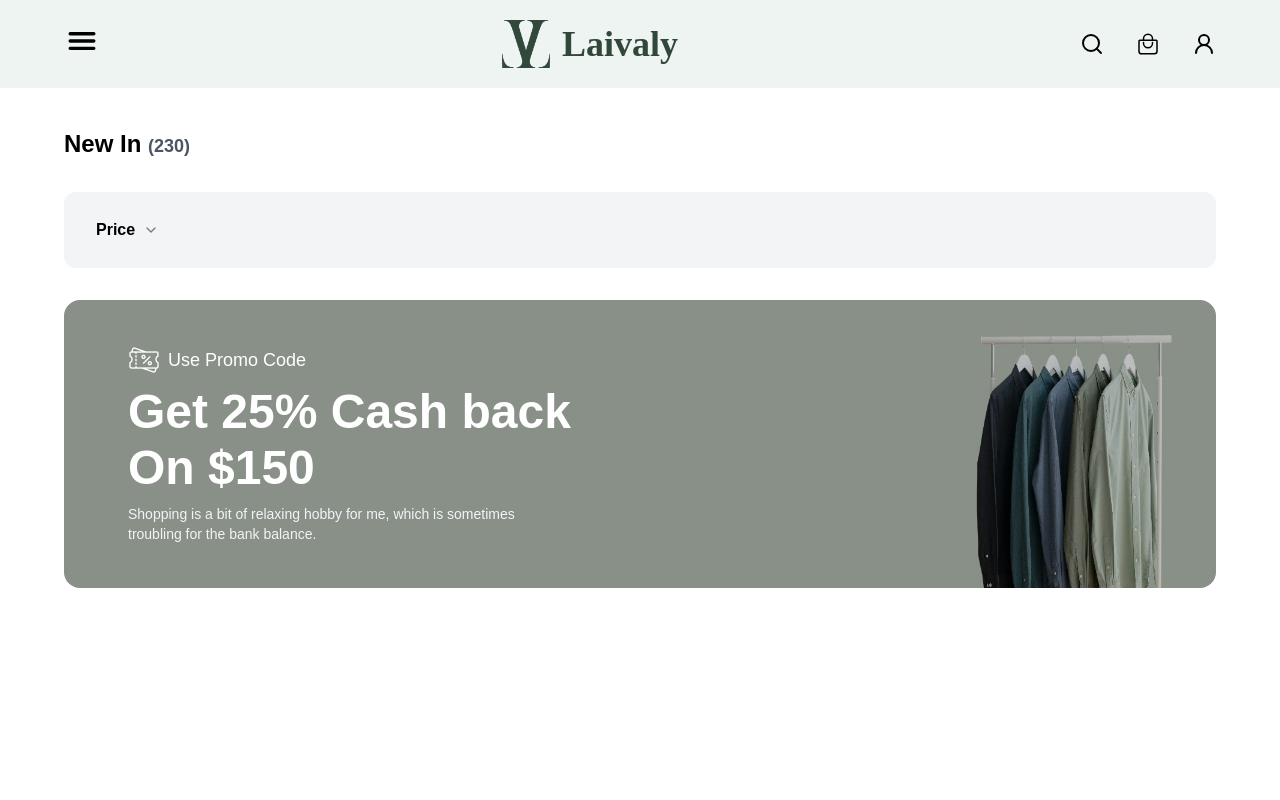
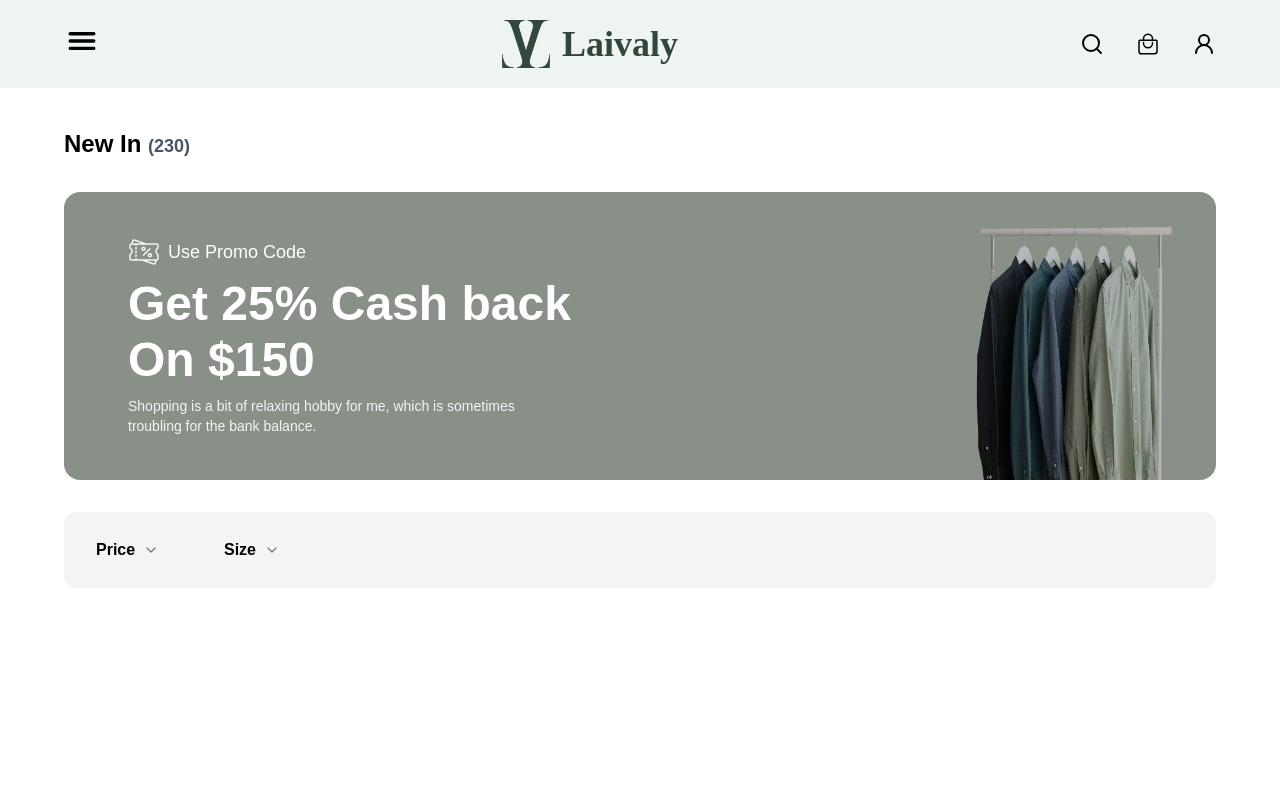
Before and after one commit to MehediHasan128/laivaly-client, a React (Vite) app: page /newIn in a window 1280 px wide. Shown: the top 800 px of the page. Built offline with nearby package versions, Linux system fonts and the light colour scheme.

Commit message:
create select wrapper options

```diff
--- a/src/components/ui/CollectionBanner.tsx
+++ b/src/components/ui/CollectionBanner.tsx
@@ -10,7 +10,7 @@ type TCollectionBannerProps = {
 
 const CollectionBanner = ({bannerImage, promoCodeIcon, title, message}: TCollectionBannerProps) => {
   return (
-    <div className="relative">
+    <div className="relative lg:my-8">
       <img className="h-46 md:h-52 lg:h-72 w-full brightness-75 rounded-2xl" src={bannerImage} alt="" />
 
       <div className="absolute top-0 w-full h-full px-5 md:px-10 lg:px-16 flex items-center text-white">
--- a/src/components/ui/CollectionFilter.tsx
+++ b/src/components/ui/CollectionFilter.tsx
@@ -1,24 +1,40 @@
-import { Select, SelectContent, SelectGroup, SelectItem, SelectTrigger, SelectValue } from "./select";
+import SelectWrapper from "./SelectWrapper";
+
+const priceOptions = [
+    {value: "5.00-10.00", label: "5.00 - 10.00"},
+    {value: "10.00-20.00", label: "10.00 - 20.00"},
+    {value: "20.00-30.00", label: "20.00 - 30.00"},
+    {value: "30.00-40.00", label: "30.00 - 40.00"}
+]
+
+const sizeOptions = [
+    {value: "xs", label: "XS"},
+    {value: "s", label: "S"},
+    {value: "m", label: "M"},
+    {value: "l", label: "L"},
+    {value: "xl", label: "XL"},
+    {value: "xxl", label: "XXL"},
+]
+
+// const productTypeOptions = [
+//     {value: "xs", label: "XS"},
+//     {value: "s", label: "S"},
+//     {value: "m", label: "M"},
+//     {value: "l", label: "L"},
+//     {value: "xl", label: "XL"},
+//     {value: "xxl", label: "XXL"},
+// ]
+
 
 const CollectionFilter = () => {
   return (
-    <div className="bg-gray-100 rounded-xl p-5 lg:my-8">
-      <div>
-        <Select>
-          <SelectTrigger className="bg-transparent">
-            <SelectValue placeholder="Price" />
-          </SelectTrigger>
-          <SelectContent>
-            <SelectGroup>
-              <SelectItem value="apple">Apple</SelectItem>
-              <SelectItem value="banana">Banana</SelectItem>
-              <SelectItem value="blueberry">Blueberry</SelectItem>
-              <SelectItem value="grapes">Grapes</SelectItem>
-              <SelectItem value="pineapple">Pineapple</SelectItem>
-            </SelectGroup>
-          </SelectContent>
-        </Select>
+    <div className="bg-gray-100 rounded-xl p-5">
+
+      <div className="flex">
+        <SelectWrapper selectTitle="Price" options={priceOptions} />
+        <SelectWrapper selectTitle="Size" options={sizeOptions} />
       </div>
+
     </div>
   );
 };
--- /dev/null
+++ b/src/components/ui/SelectWrapper.tsx
@@ -0,0 +1,37 @@
+import {
+  Select,
+  SelectContent,
+  SelectGroup,
+  SelectItem,
+  SelectTrigger,
+  SelectValue,
+} from "./select";
+
+type TSelectProps = {
+    selectTitle: string;
+    options: {
+        value: string;
+        label: string;
+    }[]
+}
+
+const SelectWrapper = ({selectTitle, options}: TSelectProps) => {
+  return (
+    <Select>
+      <SelectTrigger className="bg-transparent w-32">
+        <SelectValue placeholder={selectTitle} />
+      </SelectTrigger>
+      <SelectContent>
+        <SelectGroup>
+          {
+            options?.map((option) => (
+                <SelectItem value={option.value}>{option.label}</SelectItem>
+            ))
+          }
+        </SelectGroup>
+      </SelectContent>
+    </Select>
+  );
+};
+
+export default SelectWrapper;
--- a/src/pages/newCollection/NewCollection.tsx
+++ b/src/pages/newCollection/NewCollection.tsx
@@ -5,9 +5,9 @@ import CollectionBanner from "@/components/ui/CollectionBanner";
 import CollectionFilter from "@/components/ui/CollectionFilter";
 
 const title = {
-    title1: "Get 25% Cash back",
-    title2: "On $150",
-}
+  title1: "Get 25% Cash back",
+  title2: "On $150",
+};
 
 const NewCollection = () => {
   return (
@@ -15,10 +15,9 @@ const NewCollection = () => {
       <Container>
         <div>
           <h1 className="text-xl md:text-2xl font-[600]">
-            New In <span className="text-gray-600 text-sm md:text-lg">(230)</span>
+            New In{" "}
+            <span className="text-gray-600 text-sm md:text-lg">(230)</span>
           </h1>
-
-          <CollectionFilter />
 
           <CollectionBanner
             bannerImage={banner}
@@ -28,7 +27,7 @@ const NewCollection = () => {
             sometimes troubling for the bank balance."
           />
 
-
+          <CollectionFilter />
         </div>
       </Container>
     </div>
```
